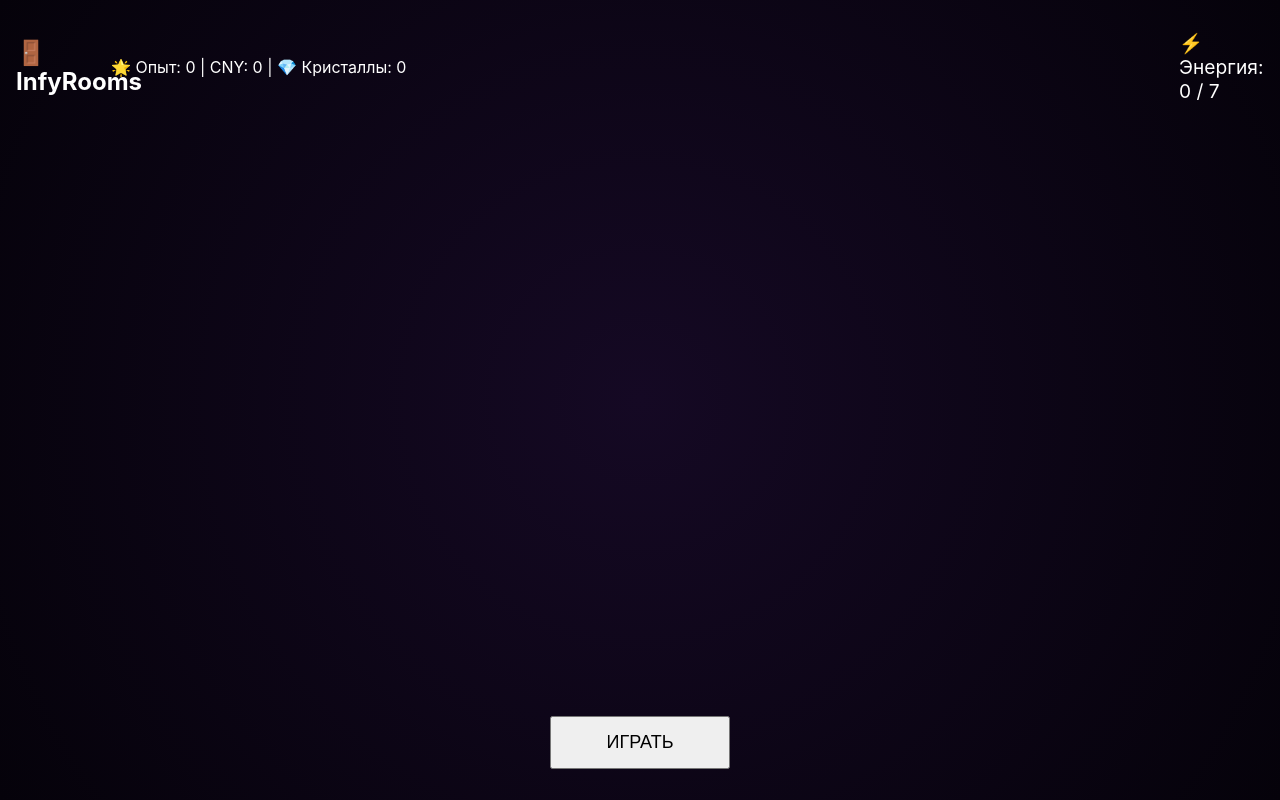
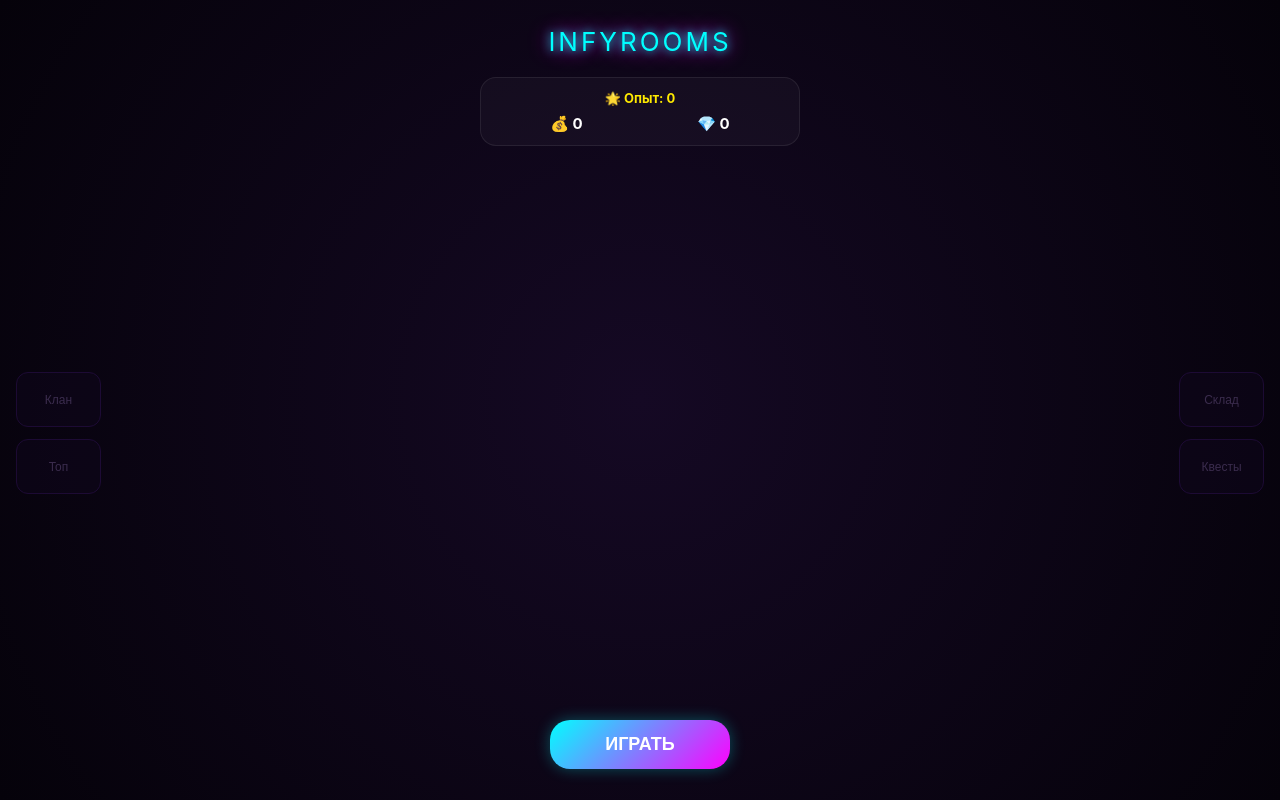
Before and after one commit to SFTmanager/InfyRooms, a plain HTML site: page index.html in a window 1280 px wide. Drawn offline with Linux system fonts and the light colour scheme; no server answers.

Commit message:
Update index.html

```diff
--- a/index.html
+++ b/index.html
@@ -5,31 +5,45 @@
     <meta name="viewport" content="width=device-width, initial-scale=1.0, maximum-scale=1.0, user-scalable=no">
     <title>InfyRooms</title>
 
-    <!-- ВАЖНО: Подключаем Telegram WebApp SDK в первую очередь -->
     <script src="https://telegram.org/js/telegram-web-app.js"></script>
 
-    <link rel = "stylesheet" href = "style.css">
+    <link rel="stylesheet" href="style.css">
 </head>
 <body>
 
-    <!-- ГЛАВНОЕ МЕНЮ -->
     <div id="main-menu" class="screen">
-        <h2>🚪 InfyRooms</h2>
-        <div style="margin: 15px 0;">
-            🌟 Опыт: <span id="account-xp">0</span> |
-            CNY: <span id="account-gold">0</span> |
-            💎 Кристаллы: <span id="account-gems">0</span>
+        <div class="game-title">INFYROOMS</div>
+
+        <div class="account-balance">
+            <div class="xp-bar-container">🌟 Опыт: <span id="account-xp">0</span></div>
+            <div class="currency-grid">
+                <span>💰 <span id="account-gold">0</span></span>
+                <span>💎 <span id="account-gems">0</span></span>
+            </div>
         </div>
-        <div style="font-size: 1.2rem; margin: 15px 0;">
-            ⚡ Энергия: <span id="energy-val">0</span> / 7
+
+        <div class="left-wing">
+            <button class="btn-side">Клан</button>
+            <button class="btn-side">Топ</button>
         </div>
-        <button id="btn-play">ИГРАТЬ</button>
+
+        <div class="right-grid">
+            <button class="btn-side">Склад</button>
+            <button class="btn-side">Квесты</button>
+        </div>
+
+        <button id="btn-play" class="btn-main">ИГРАТЬ</button>
     </div>
 
-    <!-- ИГРОВОЙ ЭКРАН -->
     <div id="game-screen" class="screen hidden">
-        <h3>Комната №<span id="room-step">1</span></h3>
-        <div id="loot-summary">✨0 XP | 💰0 | 💎0</div>
+        <div class="game-header">
+            <div class="stat-box">⚡ <span id="energy-val">0</span>/7</div>
+            <div class="stat-box rucksack">
+                <div class="rucksack-title">РЮКЗАК:</div>
+                <div id="loot-summary">✨0 | 💰0 | 💎0</div>
+            </div>
+            <div class="stat-box">🚪 Км: <span id="room-step">1</span></div>
+        </div>
 
         <div class="doors-container">
             <div class="door" data-id="0">🚪</div>
@@ -37,19 +51,17 @@
             <div class="door" data-id="2">🚪</div>
         </div>
 
-        <button id="btn-cashout">💸 ЗАБРАТЬ ЛУТ И СБЕЖАТЬ</button>
+        <button id="btn-cashout" class="btn-action">💸 СБЕЖАТЬ С ЛУТОМ</button>
     </div>
 
-    <!-- ОКНО РЕЗУЛЬТАТА КОМНАТЫ -->
     <div id="result-overlay" class="overlay hidden">
         <div class="overlay-content">
-            <div id="result-emoji" style="font-size: 4rem; margin-bottom: 10px;">🚪</div>
+            <div id="result-emoji" class="result-big-emoji">🚪</div>
             <p id="result-text">Текст результата</p>
-            <button id="btn-continue">ПРОДОЛЖИТЬ</button>
+            <button id="btn-continue" class="btn-main">ПРОДОЛЖИТЬ</button>
         </div>
     </div>
 
-    <!-- ВАЖНО: Скрипт игры подключается как type="module" -->
     <script type="module" src="game.js"></script>
 </body>
 </html>
```
